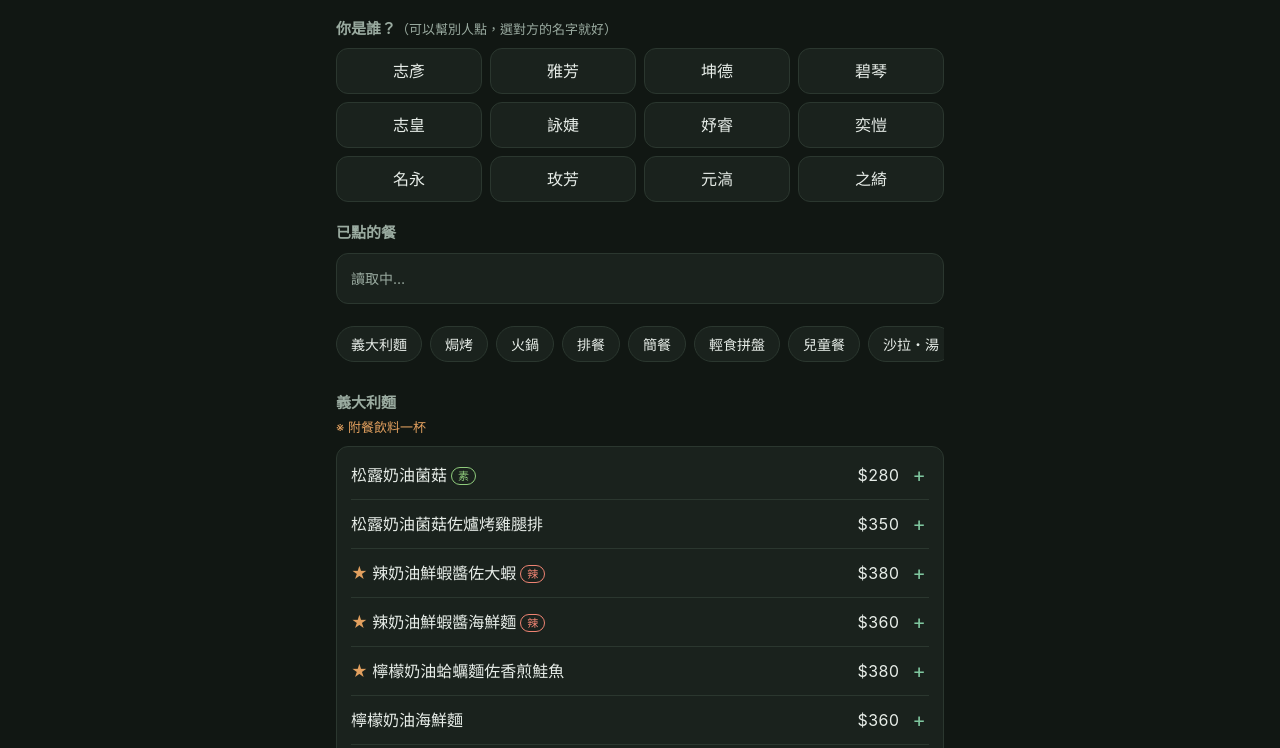
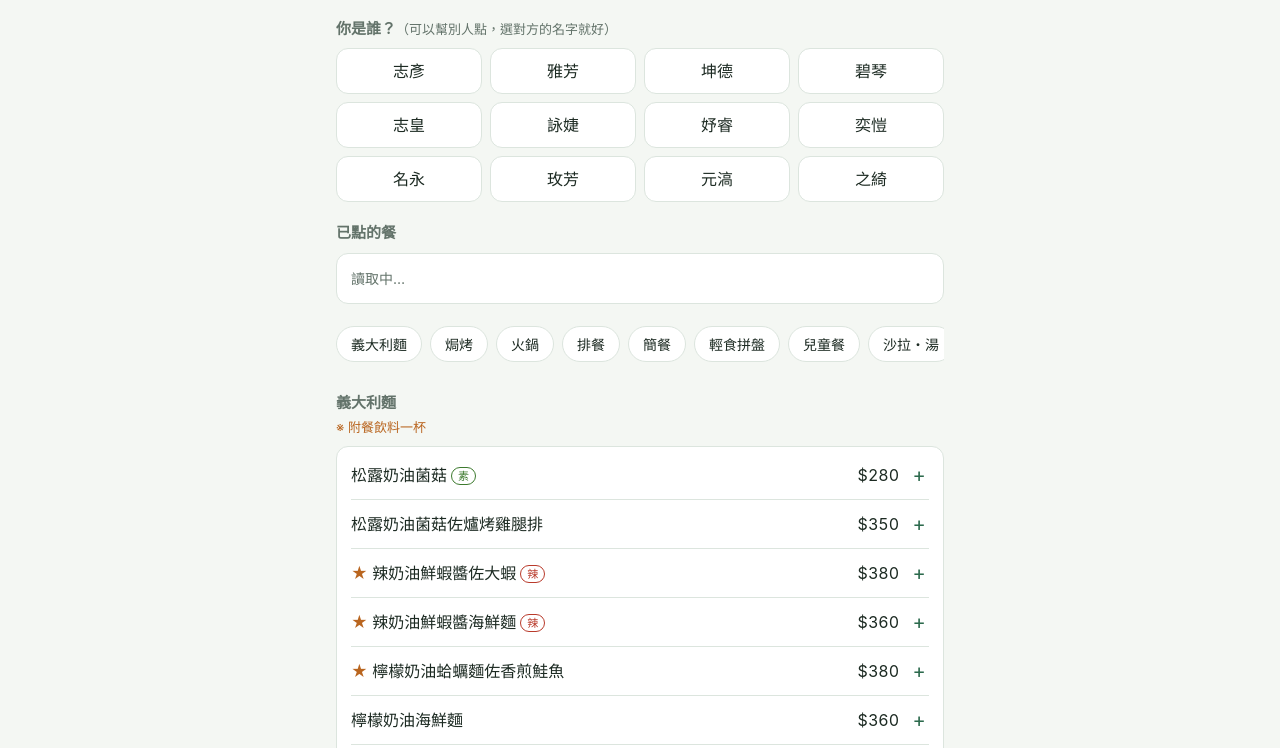
Before and after one commit to Uteabs/family-order, a plain HTML site: page index.html in a window 1280 px wide. Shown: the part 124-872 px from the top of the page. Drawn offline with Linux system fonts and the dark colour scheme; no server answers.

Commit message:
Always use the light theme
Co-Authored-By: Claude Fable 5.2 <noreply@anthropic.com>

```diff
--- a/index.html
+++ b/index.html
@@ -13,14 +13,6 @@
   --star:#b9651f; --hot:#b93a2b; --veg:#3d7a2e;
   --radius:12px;
   color-scheme:light;
-}
-@media (prefers-color-scheme:dark){
-  :root{
-    --bg:#111713; --surface:#1a221d; --ink:#e7ede8; --muted:#9aaba0; --line:#2b372f;
-    --accent:#7fc79f; --accent-ink:#0e1812; --accent-soft:#22332a;
-    --star:#e2a05f; --hot:#ef8473; --veg:#8fcb7c;
-    color-scheme:dark;
-  }
 }
 *{box-sizing:border-box}
 html{-webkit-text-size-adjust:100%}
```
